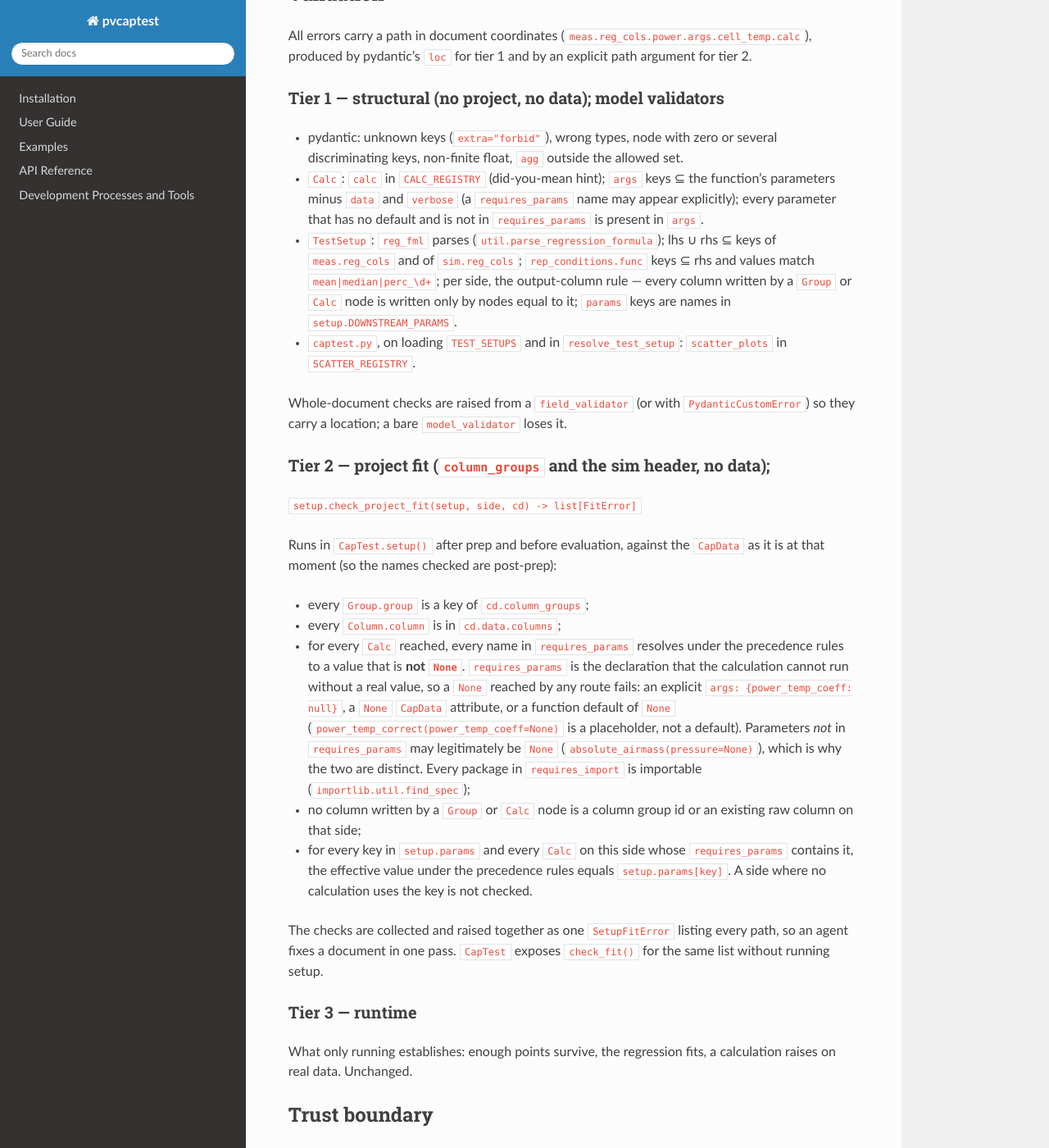
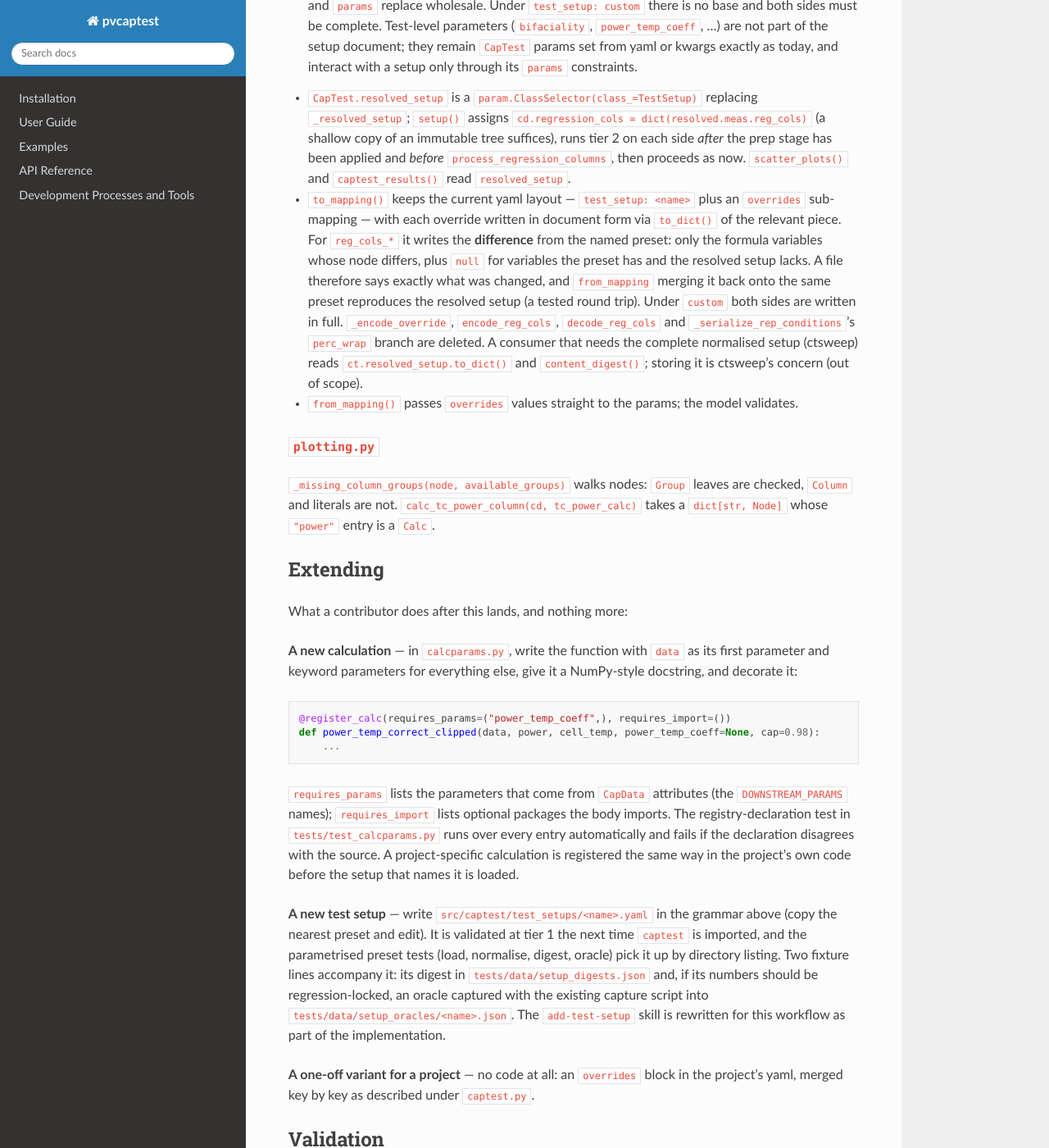
Before and after one commit to pvcaptest/pvcaptest, a Sphinx documentation site: the page built from docs/superpowers/specs/2026-09-22-test-setup-documents-design.md, in a window 1280 px wide and 1400 px high, scrolled down 8839 px. Shown: the whole window at 82% size. Built offline with Sphinx 7.4.7 and the Read the Docs theme 3.1.0, drawn with Linux system fonts in a browser that asks for light colours; some of the changed text lies outside the part shown.

Commit message:
docs: spec revisions from author review
Drop the Calc alias (no setup needs it; same-calc-different-args is a
tier-1 error); merge reg_cols_meas / reg_cols_sim overrides key by key
onto the preset side with null removing a term, and have to_mapping write
only the differing terms; forbid literals as top-level reg_cols values;
rename _node_kind locals and document it; add an Extending section
covering a new calculation, a new preset, and a project variant; note
that test-level params flow unchanged from yaml/kwargs.

Co-Authored-By: Claude Fable 5.1 <noreply@anthropic.com>
Claude-Session: https://claude.ai/code/session_01AkqRVnUricrbyNJvB8VDk1

````diff
--- a/docs/superpowers/specs/2026-09-22-test-setup-documents-design.md
+++ b/docs/superpowers/specs/2026-09-22-test-setup-documents-design.md
@@ -61,7 +61,7 @@ There is no shorthand: a bare string is always a literal.
 |---|---|
 | `{group: irr_poa, agg: mean}` | aggregate a column group with `CapData.agg_group`; `agg` defaults to `mean` |
 | `{column: E_Grid}` | a raw column of `data` by name |
-| `{calc: cell_temp, args: {...}, as: <name>}` | a registered calculation; `args` are keyword-only, each value a node; `as` (optional) names the output column |
+| `{calc: cell_temp, args: {...}}` | a registered calculation; `args` are keyword-only, each value a node; its output column is named `cell_temp` |
 | `"cdte"`, `3.5`, `true`, `null`, `[1, 2]` | a literal argument, passed through unchanged |
 
 Rules:
@@ -79,6 +79,9 @@ Rules:
   mean(temp_bom))` would silently swap irradiance and module temperature
   against the real signature `cell_temp(data, bom, poa, ...)`.
 - The allowed `agg` values are those `agg_group` accepts today.
+- A top-level `reg_cols` value (a formula variable's node) must be a
+  `Group`, `Column` or `Calc`; a literal there is a tier-1 error. Literals
+  belong only inside `args`.
 
 ### Setup
 
@@ -131,7 +134,19 @@ A setup is a complete value. `derived_from` (a preset name or a content
 digest) is provenance; loading never fills omitted fields from it. A
 variant is made by copying and editing, or by `TestSetup.derive(base,
 **changes)` in Python, which returns a new complete setup with
-`derived_from = base.name`. Diffs against a base are computed, never stored.
+`derived_from = base.name`. `derive` merges `reg_cols_meas` /
+`reg_cols_sim` **key by key** onto the base side (each formula variable's
+node is replaced whole; `null` removes the variable) and replaces every
+other field wholesale, so pointing one term at a different sensor group is
+a one-line change:
+
+```python
+TestSetup.derive(TEST_SETUPS["e2848_default"],
+                 reg_cols_meas={"power": {"group": "real_pwr_inv", "agg": "sum"}})
+```
+
+The stored value is always the complete result. Diffs against a base are
+computed, never stored.
 
 `params` maps a test-level parameter name to the value this setup
 *requires*. It is neither a default nor an override: at tier 2, on each side
@@ -159,16 +174,18 @@ Every `Group` and `Calc` node *produces* a column of `data`:
 | Node | Column it writes |
 |---|---|
 | `{group: g, agg: a}` | `<g>_<a>_agg` (the existing `agg_group` naming) |
-| `{calc: c}` | `c` |
-| `{calc: c, as: n}` | `n` |
+| `{calc: c}` | `c` (the registry name; there is no alias) |
 
 Two producers on one side may write the same column only if they are the
 **same node** — equal kind, and for `Calc` equal registry name and equal
 `args`. Anything else that would write a column another node writes is a
-tier-1 error naming both paths, including a `Calc` aliased to an
-aggregation's name (`as: irr_poa_mean_agg` next to `{group: irr_poa}`) and
-two different calculations sharing an `as`. The check needs no project: the
-names are determined by the document alone.
+tier-1 error naming both paths: the same calculation twice with different
+`args`, or a registry name that happens to equal an aggregation's column
+(`<g>_<a>_agg`). The check needs no project: the names are determined by
+the document alone. An alias key (`as:`) was considered and dropped — no
+existing or planned setup needs the same calculation twice with different
+inputs on one side, and the collision error is the safer default until one
+does.
 
 ## Architecture
 
@@ -208,17 +225,25 @@ class Column(_Frozen):
 class Calc(_Frozen):
     calc: str
     args: dict[str, "Node"] = Field(default_factory=dict)
-    as_: str | None = Field(default=None, alias="as")
 
 Scalar = None | bool | int | float | str
 Literal_ = Scalar | list[Scalar]
 
-def _node_kind(v):
-    if isinstance(v, dict):
-        keys = [k for k in ("group", "column", "calc") if k in v]
-        return keys[0] if len(keys) == 1 else None       # None → union_tag_not_found
-    if isinstance(v, BaseModel):
-        return type(v).__name__.lower()
+NODE_TAGS = ("group", "column", "calc")
+
+def _node_kind(node):
+    """Name the union member ``node`` belongs to, for the discriminator.
+
+    A mapping is identified by which one of ``NODE_TAGS`` it carries; a
+    mapping with none or several is unclassifiable and returns ``None`` so
+    pydantic reports ``union_tag_not_found`` at that path. An already-built
+    model reports its own class; anything else is a literal.
+    """
+    if isinstance(node, dict):
+        present_tags = [tag for tag in NODE_TAGS if tag in node]
+        return present_tags[0] if len(present_tags) == 1 else None
+    if isinstance(node, BaseModel):
+        return type(node).__name__.lower()
     return "literal"
 
 Node = Annotated[
@@ -370,9 +392,8 @@ def transform_calc_params(node, cd, agg_cache=None, verbose=True):
     if isinstance(node, Calc):
         entry = CALC_REGISTRY[node.calc]
         resolved = transform_calc_params(node.args, cd, agg_cache, verbose)
-        output = node.as_ or node.calc
-        cd.custom_param(entry.func, output=output, verbose=verbose, **resolved)
-        return output
+        cd.custom_param(entry.func, output=node.calc, verbose=verbose, **resolved)
+        return node.calc
     return node                                     # literal
 ```
 
@@ -406,19 +427,36 @@ later optimisation, not part of this design).
 - `resolve_test_setup(name, overrides)` returns a `TestSetup`. For a named
   preset it first partial-merges `overrides["rep_conditions"]` onto the
   preset's with `_merge_rep_conditions` (today's behaviour, unchanged), then
-  calls `TestSetup.derive(TEST_SETUPS[name], **overrides)`, which replaces
-  each named field wholesale. For `"custom"` it builds a `TestSetup` from
-  the overrides and requires `reg_cols_meas`, `reg_cols_sim`, `reg_fml` as
+  calls `TestSetup.derive(TEST_SETUPS[name], **overrides)`, which merges
+  `reg_cols_*` key by key and replaces every other field wholesale. For
+  `"custom"` there is no base: it builds a `TestSetup` from the overrides
+  and requires complete `reg_cols_meas`, `reg_cols_sim` and `reg_fml` as
   today. `validate_test_setup` is deleted; the model validates, and
   `captest.py` adds the `scatter_plots` membership check.
 - `CapTest._downstream_attrs` becomes `setup.DOWNSTREAM_PARAMS` so the
   `params` tier-1 check and the propagation loop share one list.
-- The `CapTest` params `reg_cols_meas` / `reg_cols_sim` take a `dict[str,
-  Node]` in document form (a mapping is coerced through `Side`); `reg_fml`,
-  `rep_conditions` (still partial-merged, as today), `scatter_plots` (a
-  name) and, new, `params` are the other overrides. An override replaces
-  that field of the preset wholesale; there is no key-level merge of a
-  side's tree.
+- The `CapTest` params `reg_cols_meas` / `reg_cols_sim` take a mapping of
+  formula variable to node in document form and are **merged key by key**
+  onto the named preset's side: a key present in the override replaces that
+  variable's whole node; a key absent from the override keeps the preset's
+  node; a key whose value is `null` removes the variable (needed when an
+  overridden `reg_fml` drops a term). So
+
+  ```yaml
+  overrides:
+    reg_cols_meas:
+      poa: {group: irr_ghi, agg: mean}
+  ```
+
+  swaps the irradiance term to the GHI sensors for a stowed tracker and
+  leaves `power`, `t_amb` and `w_vel` as the preset defines them. `reg_fml`,
+  `rep_conditions` (partial-merged, as today), `scatter_plots` (a name) and,
+  new, `params` are the other overrides; `reg_fml`, `scatter_plots` and
+  `params` replace wholesale. Under `test_setup: custom` there is no base
+  and both sides must be complete. Test-level parameters (`bifaciality`,
+  `power_temp_coeff`, ...) are not part of the setup document; they remain
+  `CapTest` params set from yaml or kwargs exactly as today, and interact
+  with a setup only through its `params` constraints.
 - `CapTest.resolved_setup` is a `param.ClassSelector(class_=TestSetup)`
   replacing `_resolved_setup`; `setup()` assigns
   `cd.regression_cols = dict(resolved.meas.reg_cols)` (a shallow copy of an
@@ -427,7 +465,13 @@ later optimisation, not part of this design).
   as now. `scatter_plots()` and `captest_results()` read `resolved_setup`.
 - `to_mapping()` keeps the current yaml layout — `test_setup: <name>` plus
   an `overrides` sub-mapping — with each override written in document form
-  via `to_dict()` of the relevant piece. `_encode_override`,
+  via `to_dict()` of the relevant piece. For `reg_cols_*` it writes the
+  **difference** from the named preset: only the formula variables whose
+  node differs, plus `null` for variables the preset has and the resolved
+  setup lacks. A file therefore says exactly what was changed, and
+  `from_mapping` merging it back onto the same preset reproduces the
+  resolved setup (a tested round trip). Under `custom` both sides are
+  written in full. `_encode_override`,
   `encode_reg_cols`, `decode_reg_cols` and `_serialize_rep_conditions`'s
   `perc_wrap` branch are deleted. A consumer that needs the complete
   normalised setup (ctsweep) reads `ct.resolved_setup.to_dict()` and
@@ -440,6 +484,41 @@ later optimisation, not part of this design).
 `_missing_column_groups(node, available_groups)` walks nodes: `Group` leaves
 are checked, `Column` and literals are not. `calc_tc_power_column(cd,
 tc_power_calc)` takes a `dict[str, Node]` whose `"power"` entry is a `Calc`.
+
+## Extending
+
+What a contributor does after this lands, and nothing more:
+
+**A new calculation** — in `calcparams.py`, write the function with `data`
+as its first parameter and keyword parameters for everything else, give it
+a NumPy-style docstring, and decorate it:
+
+```python
+@register_calc(requires_params=("power_temp_coeff",), requires_import=())
+def power_temp_correct_clipped(data, power, cell_temp, power_temp_coeff=None, cap=0.98):
+    ...
+```
+
+`requires_params` lists the parameters that come from `CapData` attributes
+(the `DOWNSTREAM_PARAMS` names); `requires_import` lists optional packages
+the body imports. The registry-declaration test in `tests/test_calcparams.py`
+runs over every entry automatically and fails if the declaration disagrees
+with the source. A project-specific calculation is registered the same way
+in the project's own code before the setup that names it is loaded.
+
+**A new test setup** — write `src/captest/test_setups/<name>.yaml` in the
+grammar above (copy the nearest preset and edit). It is validated at tier 1
+the next time `captest` is imported, and the parametrised preset tests
+(load, normalise, digest, oracle) pick it up by directory listing. Two
+fixture lines accompany it: its digest in `tests/data/setup_digests.json`
+and, if its numbers should be regression-locked, an oracle captured with
+the existing capture script into `tests/data/setup_oracles/<name>.json`.
+The `add-test-setup` skill is rewritten for this workflow as part of the
+implementation.
+
+**A one-off variant for a project** — no code at all: an `overrides`
+block in the project's yaml, merged key by key as described under
+`captest.py`.
 
 ## Validation
 
@@ -458,10 +537,15 @@ for tier 1 and by an explicit path argument for tier 2.
   not in `requires_params` is present in `args`.
 - `TestSetup`: `reg_fml` parses (`util.parse_regression_formula`); lhs ∪
   rhs ⊆ keys of `meas.reg_cols` and of `sim.reg_cols`; `rep_conditions.func`
-  keys ⊆ rhs and values match `mean|median|perc_\d+`; per side, the
-  output-column rule — every column written by a `Group` or `Calc` node is
-  written only by nodes equal to it; `params` keys are names in
-  `setup.DOWNSTREAM_PARAMS`.
+  keys ⊆ rhs and values match `mean|median|perc_\d+`; every top-level
+  `reg_cols` value is a `Group`, `Column` or `Calc` (not a literal); per
+  side, the output-column rule — every column written by a `Group` or
+  `Calc` node is written only by nodes equal to it; `params` keys are names
+  in `setup.DOWNSTREAM_PARAMS`.
+- `TestSetup.derive` / `resolve_test_setup`: a `reg_cols_*` override key
+  that is neither a formula variable of the resulting `reg_fml` nor `null`
+  is an error (it would aggregate a column nothing uses); `null` for a key
+  the base lacks is an error naming the key.
 - `captest.py`, on loading `TEST_SETUPS` and in `resolve_test_setup`:
   `scatter_plots` in `SCATTER_REGISTRY`.
 
@@ -553,10 +637,15 @@ presets are migrated.
    - unknown `calc`, unknown `args` key, missing required arg;
    - `reg_fml` variable absent from one side; `rep_conditions.func` key not
      in rhs;
-   - output-column collisions: same `calc`, different `args`, no `as`; two
-     different calculations sharing an `as`; a `Calc` with
-     `as: irr_poa_mean_agg` beside `{group: irr_poa}`; and the accepted
-     case — two identical `Calc` nodes — evaluated to one column;
+   - output-column collisions: same `calc`, different `args`, on one side;
+     a registered name equal to an aggregation column beside that `Group`;
+     and the accepted case — two identical `Calc` nodes — evaluated to one
+     column;
+   - a literal as a top-level `reg_cols` value;
+   - override merge: `reg_cols_meas: {poa: {group: irr_ghi}}` keeps the
+     other three e2848 terms; `null` removes a term; `null` for a term the
+     preset lacks is rejected; an override key that is not a formula
+     variable is rejected; `custom` with a partial side is rejected;
    - non-finite float; dict literal;
    - `params: {rear_shade: 0}` against a `CapData` with `rear_shade=0.2`
      (tier 2), and the accepted case — the `_rear_shade_sim` preset on a
@@ -576,12 +665,14 @@ presets are migrated.
 5. **Registry declarations:** the source-inspection test described above,
    over every entry.
 6. **Evaluation:** nested three-deep `Calc` with a repeated `Group` leaf
-   aggregates once; `as` writes the named column; re-running with a
-   different setup overwrites a same-named output.
+   aggregates once; re-running with a different setup overwrites a
+   same-named output.
 7. **CapTest round trip:** `to_yaml` → `from_yaml` for a preset with one
-   overridden side, for `custom`, and for a document using a custom
-   registered calculation; `check_fit()` lists errors without running
-   setup.
+   overridden term (the file contains only that term), for a removed term
+   (the file contains `null`), for `custom`, and for a document using a
+   custom registered calculation; the reloaded `resolved_setup` equals the
+   original by value and by `content_digest()`; `check_fit()` lists errors
+   without running setup.
 8. **Plotting:** `_missing_column_groups` and `calc_tc_power_column` over
    node trees.
 
````
Also changed, not shown: other parts of docs/superpowers/specs/2026-09-22-test-setup-documents-design.md (+3 -6 lines).
